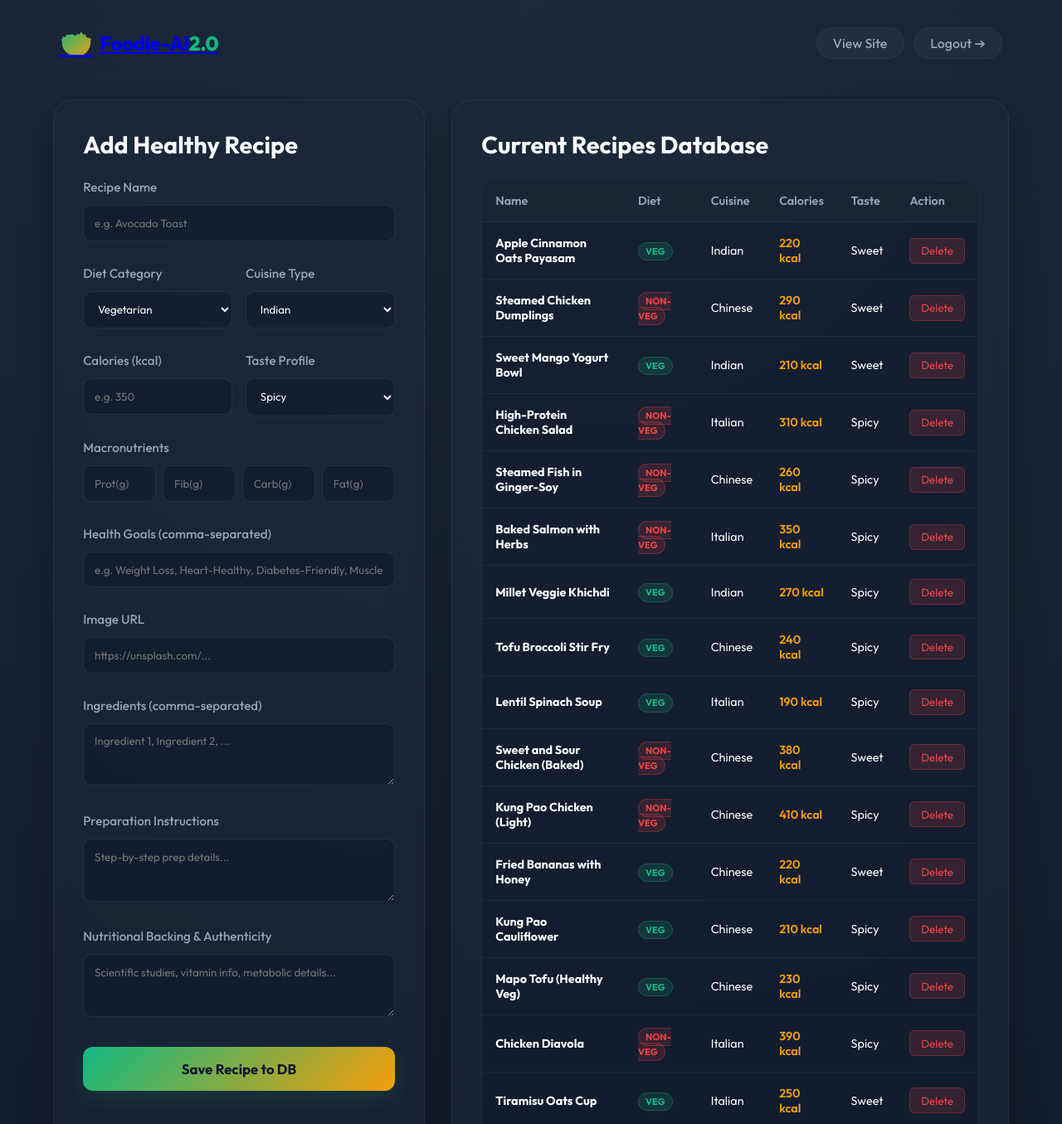
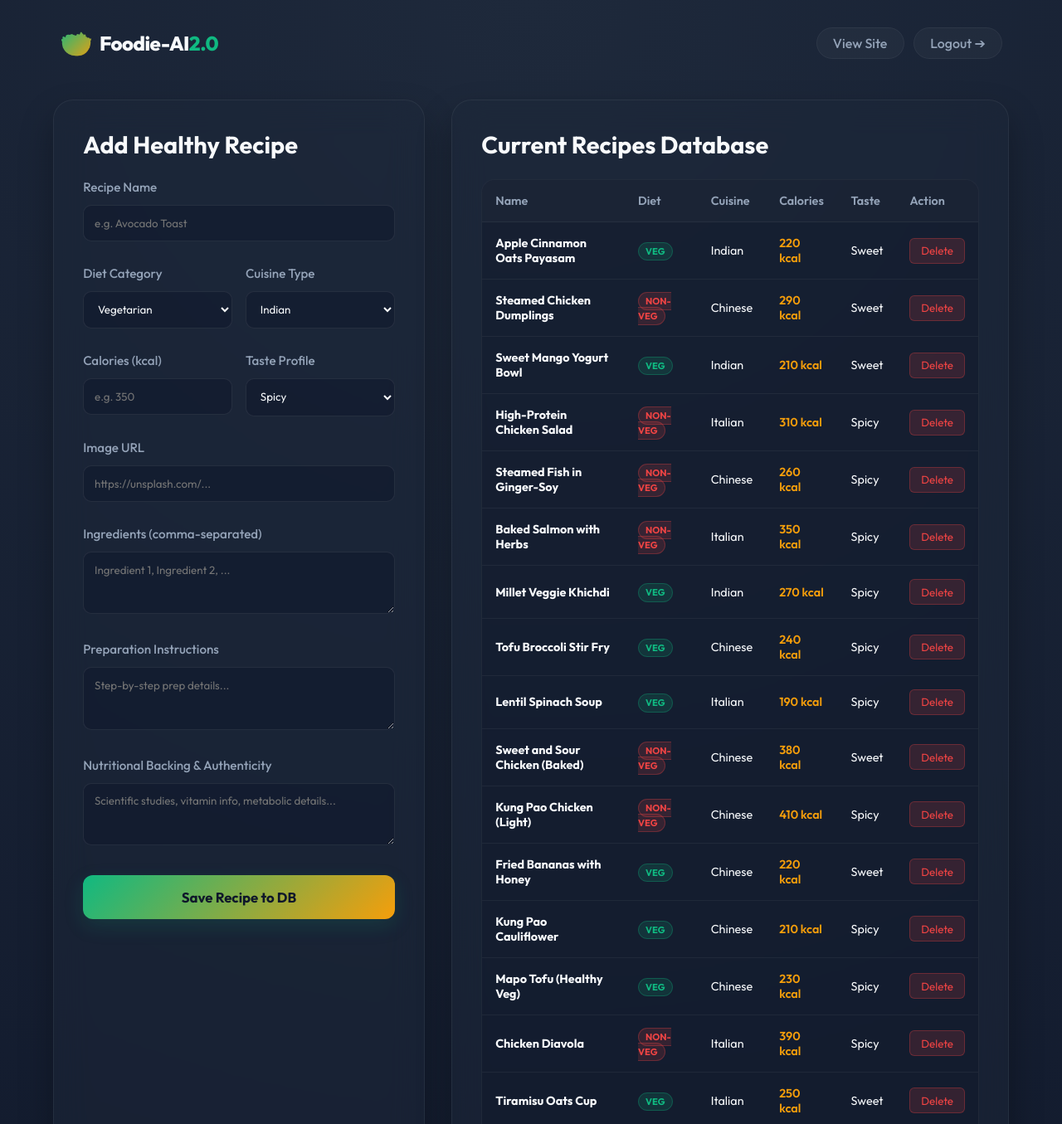
Before and after one commit to Shiv4mcodes/Foodie-AI-2.0, a Flask app: page /admin in a window 1280 px wide. Shown: the top 1355 px of the page at 83% size. Run offline with Flask 3, Linux system fonts and the light colour scheme; the visitor is signed in with stand-in values (Sample User, id 1); data comes from the database, SQL or seed files in the repository.

Commit message:
Remove macro nutrition and health goals fields
Removed macro nutrition fields and health goals input from the admin template.

```diff
--- a/templates/admin.html
+++ b/templates/admin.html
@@ -9,10 +9,10 @@
 </head>
 <body>
     <header>
-        <a href="/" class="logo-container">
+        <div class="logo-container">
             <span class="logo-icon">🥗</span>
             <div class="logo-text">Foodie-AI<span>2.0</span></div>
-        </a>
+        </div>
         <div class="nav-links">
             <a href="/" style="margin-right: 0.5rem;" id="nav-home-link">View Site</a>
             <a href="/logout" id="btn-logout">Logout ➔</a>
@@ -61,28 +61,6 @@
                             <option value="Sweet">Sweet</option>
                         </select>
                     </div>
-                </div>
-
-                <!-- Macro Nutrition Fields -->
-                <label class="form-label">Macronutrients</label>
-                <div style="display: grid; grid-template-columns: repeat(4, 1fr); gap: 0.5rem; margin-bottom: 1.8rem;">
-                    <div class="form-group" style="margin-bottom: 0;">
-                        <input type="number" id="protein" class="form-input" min="0" placeholder="Prot(g)" title="Protein (grams)" required>
-                    </div>
-                    <div class="form-group" style="margin-bottom: 0;">
-                        <input type="number" id="fiber" class="form-input" min="0" placeholder="Fib(g)" title="Fiber (grams)" required>
-                    </div>
-                    <div class="form-group" style="margin-bottom: 0;">
-                        <input type="number" id="carbs" class="form-input" min="0" placeholder="Carb(g)" title="Carbs (grams)" required>
-                    </div>
-                    <div class="form-group" style="margin-bottom: 0;">
-                        <input type="number" id="fat" class="form-input" min="0" placeholder="Fat(g)" title="Fat (grams)" required>
-                    </div>
-                </div>
-
-                <div class="form-group">
-                    <label for="health_goals" class="form-label">Health Goals (comma-separated)</label>
-                    <input type="text" id="health_goals" class="form-input" placeholder="e.g. Weight Loss, Heart-Healthy, Diabetes-Friendly, Muscle Gain" required>
                 </div>
 
                 <div class="form-group">
```
